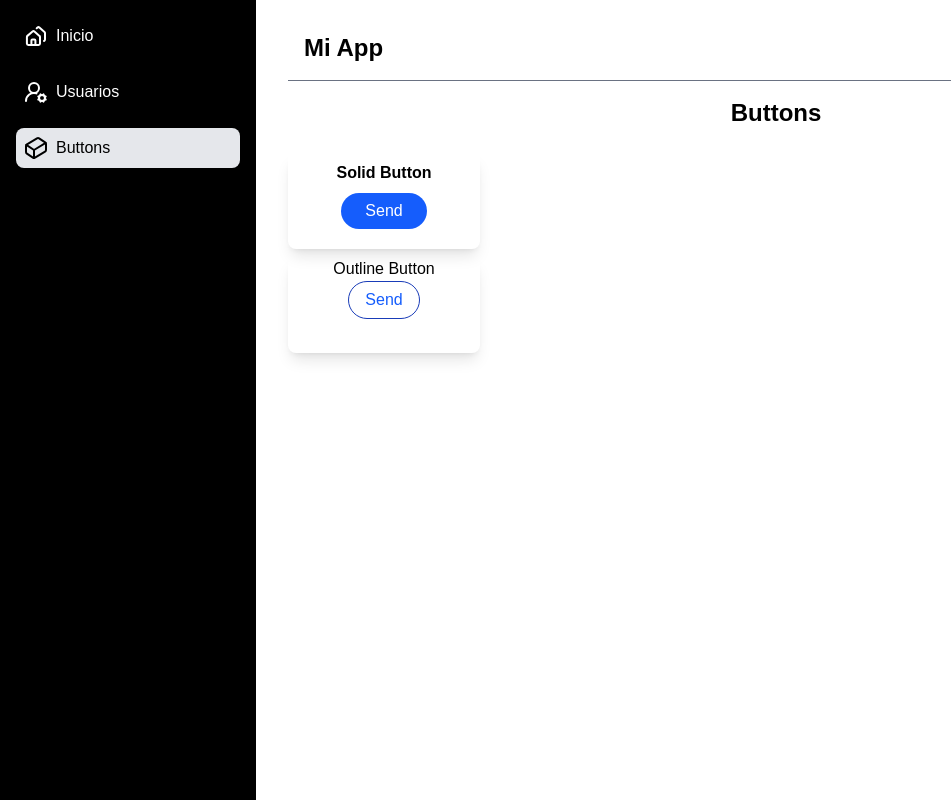
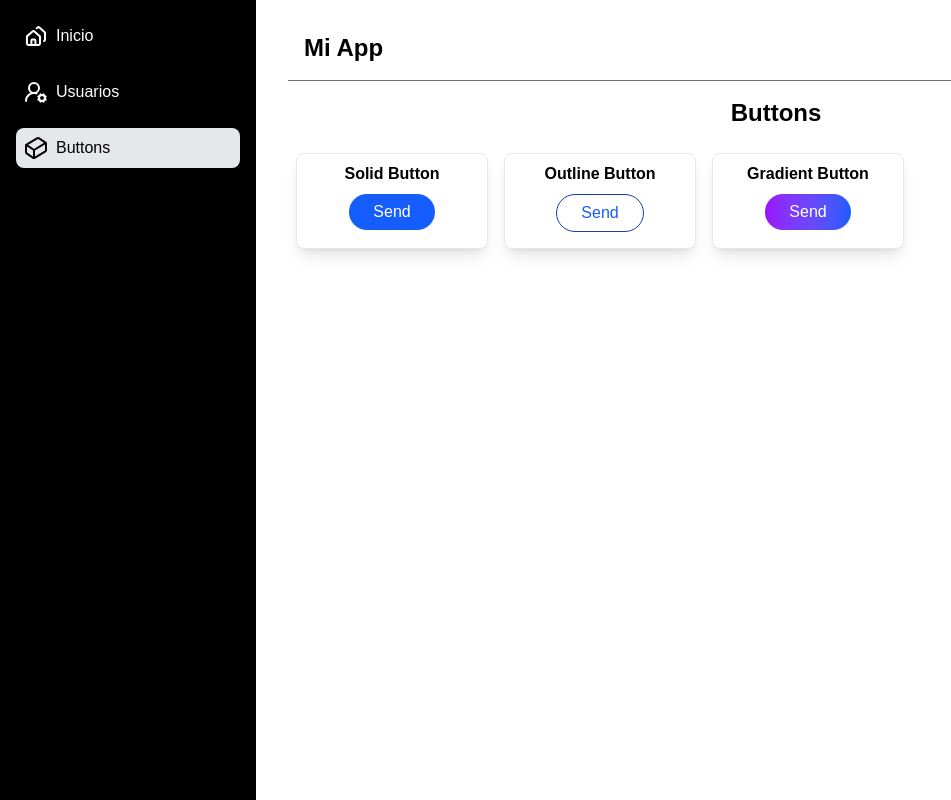
Before and after one commit to alejandro-v02/PixelCraft, a React (Vite) app: page / in a window 1280 px wide. Both pictures are taken after a click on the element "Buttons". Shown: the whole page, without its empty margins (0-951 px from the left). Built offline with nearby package versions, Linux system fonts and the light colour scheme.

Commit message:
add gradient button style

```diff
--- a/src/modules/Buttons.jsx
+++ b/src/modules/Buttons.jsx
@@ -4,21 +4,30 @@ function    Buttons(){
             <div className="flex justify-center items-center text-center" >
             <h2 className="mt-4 mb-4 font-extrabold text-2xl">Buttons</h2>
             </div>
-            <div>
-                <div className="flex mt-2 flex-col shadow-lg w-48 h-24 items-center rounded-lg">
+            <div className="flex flex-row " >
+                <div className="flex mt-2 flex-col m-2 shadow-lg w-48 h-24 items-center rounded-lg border border-gray-200">
                     <h3 className="mt-2 font-bold">Solid Button</h3>
                     <button
                         className="rounded-full mt-2 bg-blue-600 text-white px-6 py-1.5
-                        hover:bg-blue-700 transition-colors duration-500 cursor-pointer">
+                        hover:bg-blue-800 transition-colors duration-500 cursor-pointer">
                         Send
                     </button>
                 </div>
 
-                <div className="flex flex-col mt-2 shadow-lg w-48 h-24 items-center rounded-lg">
-                    <h3>Outline Button</h3>
+                <div className="flex flex-col m-2 shadow-lg w-48 h-24 items-center rounded-lg border border-gray-200">
+                    <h3 className="mt-2 font-bold">Outline Button</h3>
                     <button
-                    className="border border-blue-800 text-blue-600 hover:bg-blue-700 hover:text-white cursor-pointer
-                    transition-colors duration-500 rounded-full px-4 py-1.5 "
+                    className="mt-2 border border-blue-800 text-blue-600 hover:bg-blue-700 hover:text-white cursor-pointer
+                    transition-colors duration-500 rounded-full px-6 py-1.5 "
+                    >Send</button>
+                </div>
+
+                <div className="flex flex-col m-2 shadow-lg w-48 h-24 items-center rounded-lg border border-gray-200" >
+                    <h3 className="mt-2 font-bold" >Gradient Button</h3>
+                    <button
+                    className="text-white px-6 py-1.5 mt-2 rounded-full transition-colors
+                    duration-500 bg-gradient-to-r from-purple-600 to-blue-600
+                    hover:from-purple-700 hover:to-blue-700 cursor-pointer"
                     >Send</button>
                 </div>
             </div>
```
